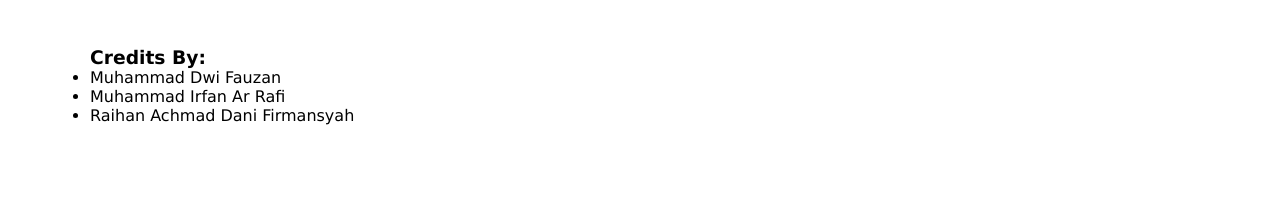
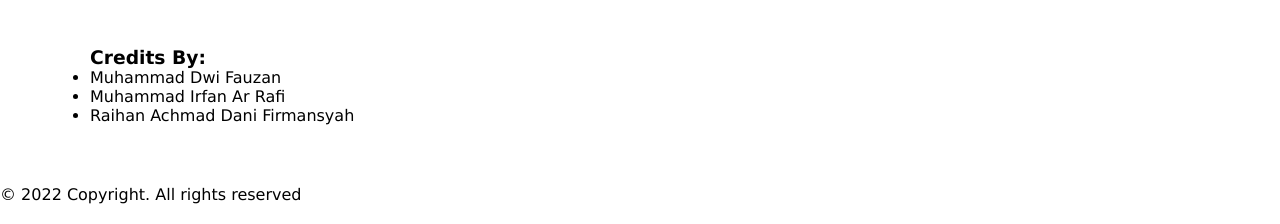
Before and after one commit to ucilmenangis/HTMLipa, a plain HTML site: page index.html in a window 1280 px wide. Shown: the part 3010-3234 px from the top of the page. Before the commit the page ends 3185 px from the top, so only its background shows below. Drawn offline with Linux system fonts and the light colour scheme.

Commit message:
Update index.html

```diff
--- a/index.html
+++ b/index.html
@@ -159,5 +159,8 @@
         </ul>
       </section>
     </div>
+    <footer>
+	<p>&copy; 2022 Copyright. All rights reserved</p>
+    </footer>
   </body>
 </html>
```
